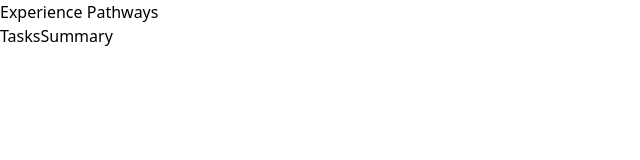
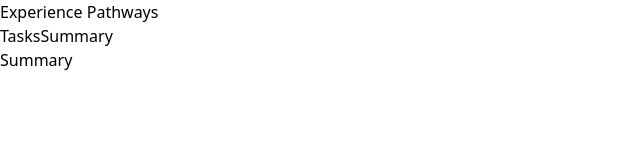
Before and after one commit to leongroth/Kanban, a React (Vite) app: page /summary in a window 1280 px wide. Shown: the top 160 px of the page, without its empty margins (0-640 px from the left). Built offline with nearby package versions, Linux system fonts and the light colour scheme.

Commit message:
router setup

```diff
--- /dev/null
+++ b/src/components/Summary.jsx
@@ -0,0 +1,9 @@
+const Summary = () => {
+  return (
+    <div>
+      Summary
+    </div>
+  )
+}
+
+export default Summary
--- /dev/null
+++ b/src/components/Tasks.jsx
@@ -0,0 +1,9 @@
+const Tasks = () => {
+  return (
+    <div>
+      Tasks
+    </div>
+  )
+}
+
+export default Tasks
```
Also changed, not shown: src/main.jsx (+9 -0 lines).
